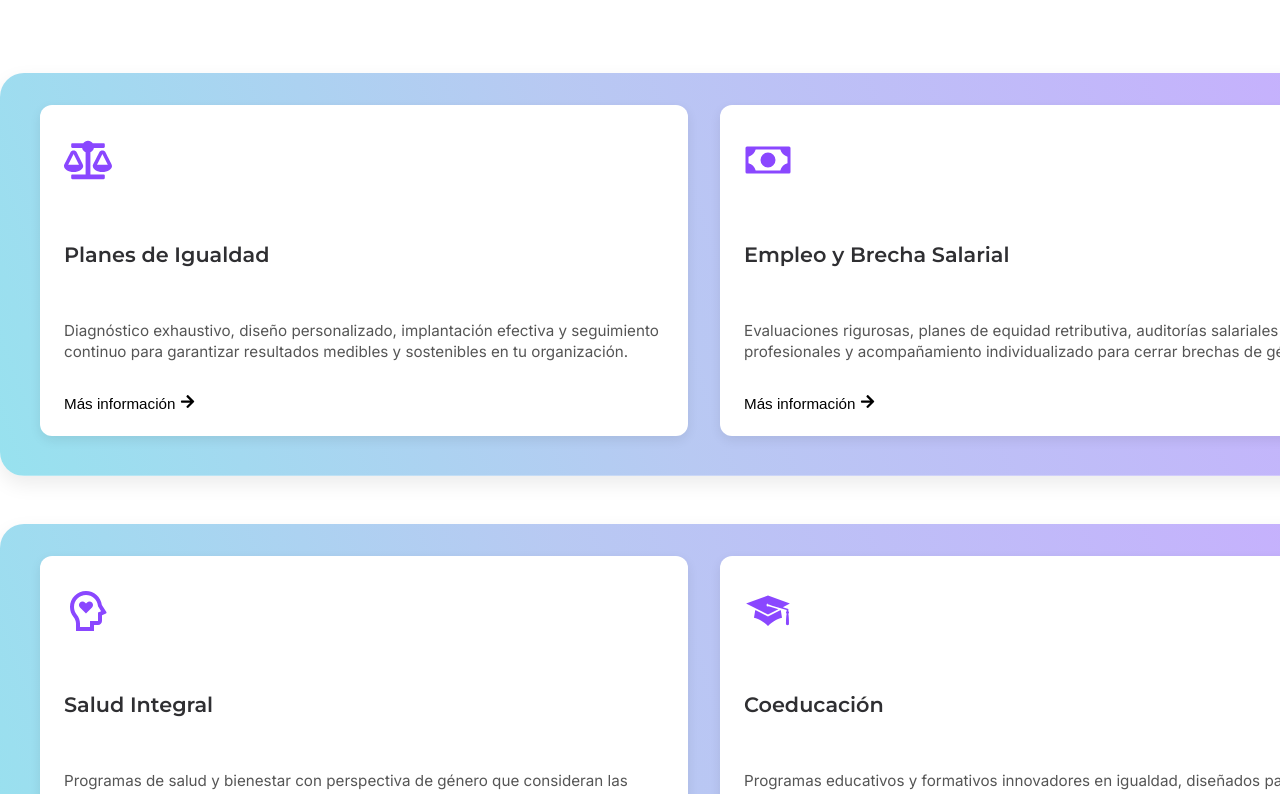
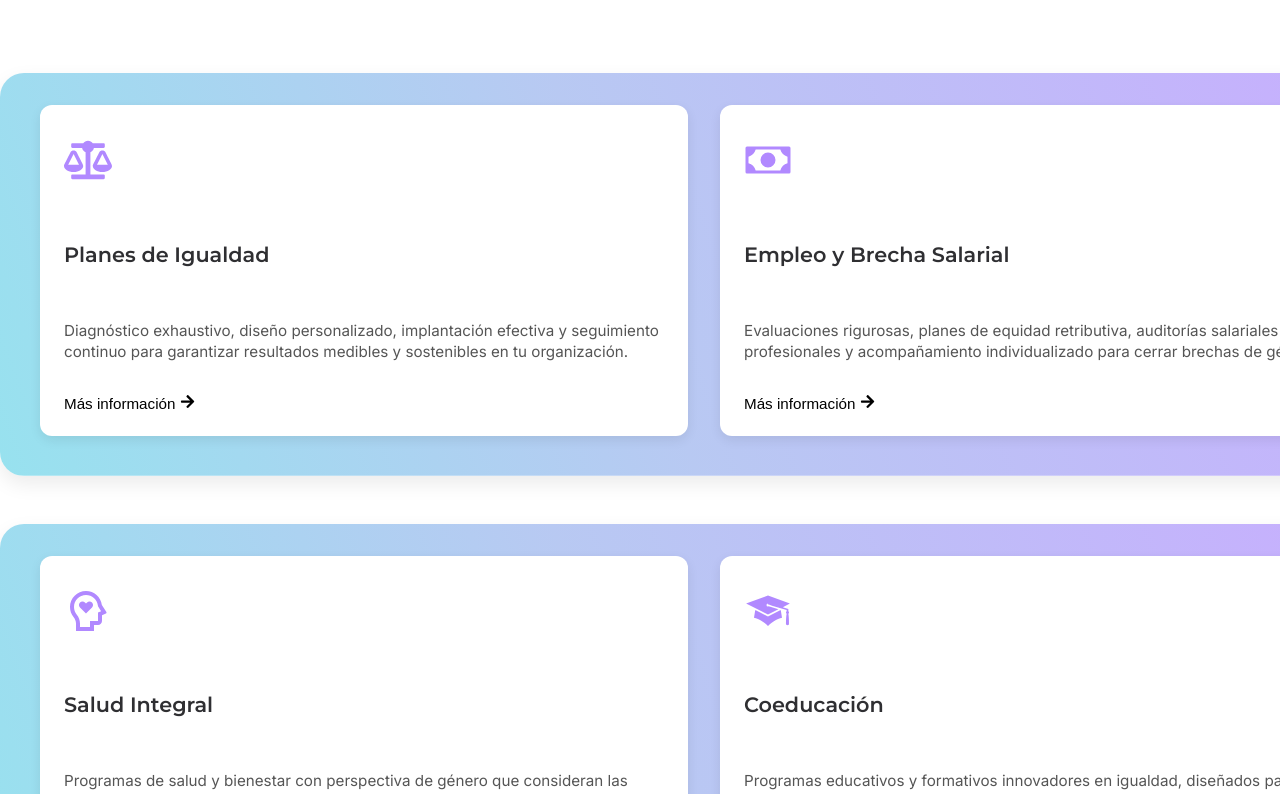
Before and after one commit to Reverso-Social/reverso-social-fe, a React (Vite) app: page / in a window 1280 px wide. Shown: the part 2160-2954 px from the top of the page. Built offline with nearby package versions, Linux system fonts and the light colour scheme.

Commit message:
color change

```diff
--- a/src/components/ServicesSection/ServicesCard.jsx
+++ b/src/components/ServicesSection/ServicesCard.jsx
@@ -7,7 +7,6 @@ const ServicesCard = ({ icon, title, description, button }) => {
       <div className="service-card_icon">
         {icon}
       </div>
-
       <h3 className="service-card_title">{title}</h3>
       <p className="service-card_body">{description}</p>
       <button className="service-card_button">{button}</button>
--- a/src/components/ServicesSection/ServicesCard.scss
+++ b/src/components/ServicesSection/ServicesCard.scss
@@ -20,7 +20,7 @@
 
   &_icon {
     font-size: 3rem;
-    color: #8a47ff;
+    color: $color-lila-light;
   }
 
   &_title {
```
